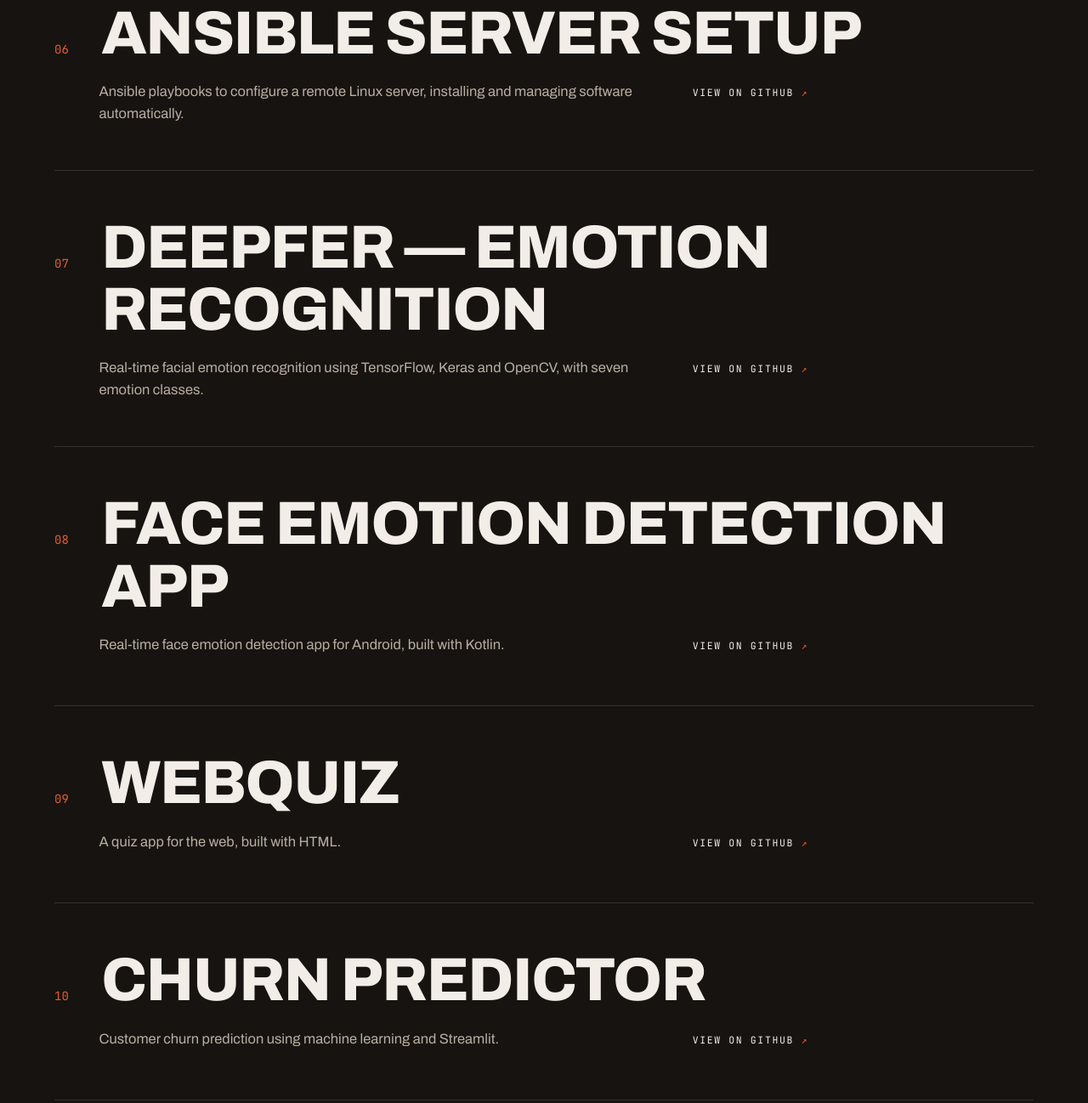
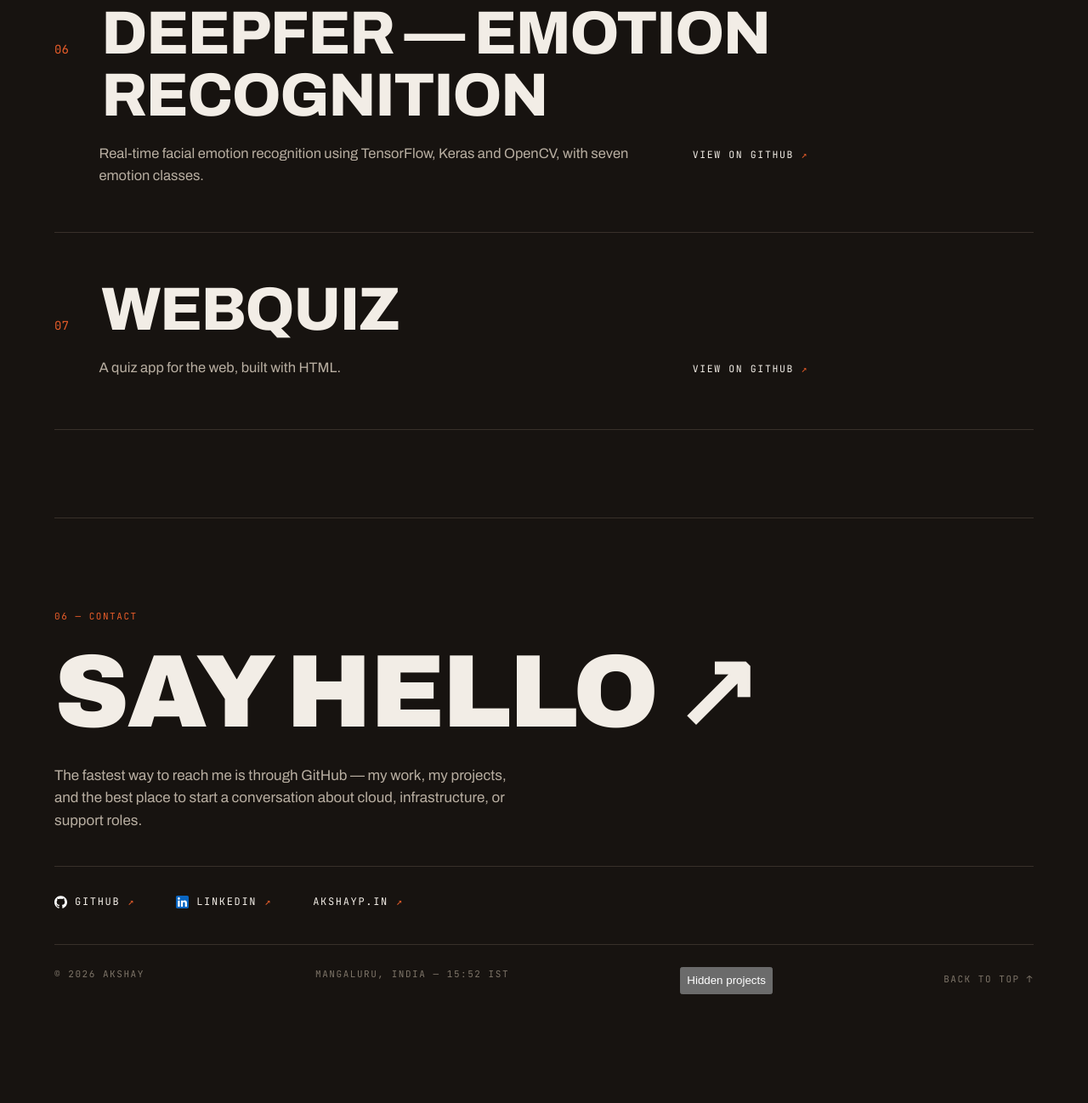
Before and after one commit to akshay355a/cloud-portfolio, a plain HTML site: page index.html in a window 1280 px wide. Shown: the part 6640-7938 px from the top of the page at 85% size. After the commit the page ends 7844 px from the top, so only its background shows below. Drawn offline with Linux system fonts and the light colour scheme.

Commit message:
Hide Face Emotion, Churn Predictor and Ansible as hidden projects

```diff
--- a/index.html
+++ b/index.html
@@ -293,20 +293,9 @@
           </div>
         </a>
 
-        <a class="proj" href="https://github.com/akshay355a/Project-ansible" target="_blank" rel="noopener">
+        <a class="proj" href="https://github.com/akshay355a/DeepFER" target="_blank" rel="noopener">
           <div class="p-top">
             <span class="p-num">06</span>
-            <h3>Ansible Server Setup</h3>
-          </div>
-          <div class="p-meta">
-            <span class="p-desc">Ansible playbooks to configure a remote Linux server, installing and managing software automatically.</span>
-            <span class="p-link">View on GitHub <span class="arr">↗</span></span>
-          </div>
-        </a>
-
-        <a class="proj" href="https://github.com/akshay355a/DeepFER" target="_blank" rel="noopener">
-          <div class="p-top">
-            <span class="p-num">07</span>
             <h3>DeepFER — Emotion Recognition</h3>
           </div>
           <div class="p-meta">
@@ -315,9 +304,27 @@
           </div>
         </a>
 
-        <a class="proj" href="https://github.com/akshay355a/RealtimeFaceEmotionDetectionAndroidApp" target="_blank" rel="noopener">
+        <a class="proj" href="https://github.com/akshay355a/WebQuiz" target="_blank" rel="noopener">
           <div class="p-top">
-            <span class="p-num">08</span>
+            <span class="p-num">07</span>
+            <h3>WebQuiz</h3>
+          </div>
+          <div class="p-meta">
+            <span class="p-desc">A quiz app for the web, built with HTML.</span>
+            <span class="p-link">View on GitHub <span class="arr">↗</span></span>
+          </div>
+        </a>
+      </section>
+
+      <section id="hidden-projects" aria-labelledby="hp-h" hidden>
+        <div class="sec-head">
+          <span class="num mono">?</span>
+          <h2 id="hp-h">Hidden Projects</h2>
+        </div>
+
+<a class="proj" href="https://github.com/akshay355a/RealtimeFaceEmotionDetectionAndroidApp" target="_blank" rel="noopener">
+          <div class="p-top">
+            <span class="p-num">01</span>
             <h3>Face Emotion Detection App</h3>
           </div>
           <div class="p-meta">
@@ -326,24 +333,24 @@
           </div>
         </a>
 
-        <a class="proj" href="https://github.com/akshay355a/WebQuiz" target="_blank" rel="noopener">
+<a class="proj" href="https://github.com/akshay355a/churn-predictor" target="_blank" rel="noopener">
           <div class="p-top">
-            <span class="p-num">09</span>
-            <h3>WebQuiz</h3>
+            <span class="p-num">02</span>
+            <h3>Churn Predictor</h3>
           </div>
           <div class="p-meta">
-            <span class="p-desc">A quiz app for the web, built with HTML.</span>
+            <span class="p-desc">Customer churn prediction using machine learning and Streamlit.</span>
             <span class="p-link">View on GitHub <span class="arr">↗</span></span>
           </div>
         </a>
 
-        <a class="proj" href="https://github.com/akshay355a/churn-predictor" target="_blank" rel="noopener">
+<a class="proj" href="https://github.com/akshay355a/Project-ansible" target="_blank" rel="noopener">
           <div class="p-top">
-            <span class="p-num">10</span>
-            <h3>Churn Predictor</h3>
+            <span class="p-num">03</span>
+            <h3>Ansible Server Setup</h3>
           </div>
           <div class="p-meta">
-            <span class="p-desc">Customer churn prediction using machine learning and Streamlit.</span>
+            <span class="p-desc">Ansible playbooks to configure a remote Linux server, installing and managing software automatically.</span>
             <span class="p-link">View on GitHub <span class="arr">↗</span></span>
           </div>
         </a>
@@ -367,6 +374,7 @@
       <footer class="mono">
         <span>© 2026 Akshay</span>
         <span>Mangaluru, India — <span id="clock2">--:--</span> IST</span>
+        <button type="button" id="hidden-toggle">Hidden projects</button>
         <a href="#top">Back to top ↑</a>
       </footer>
 
```
